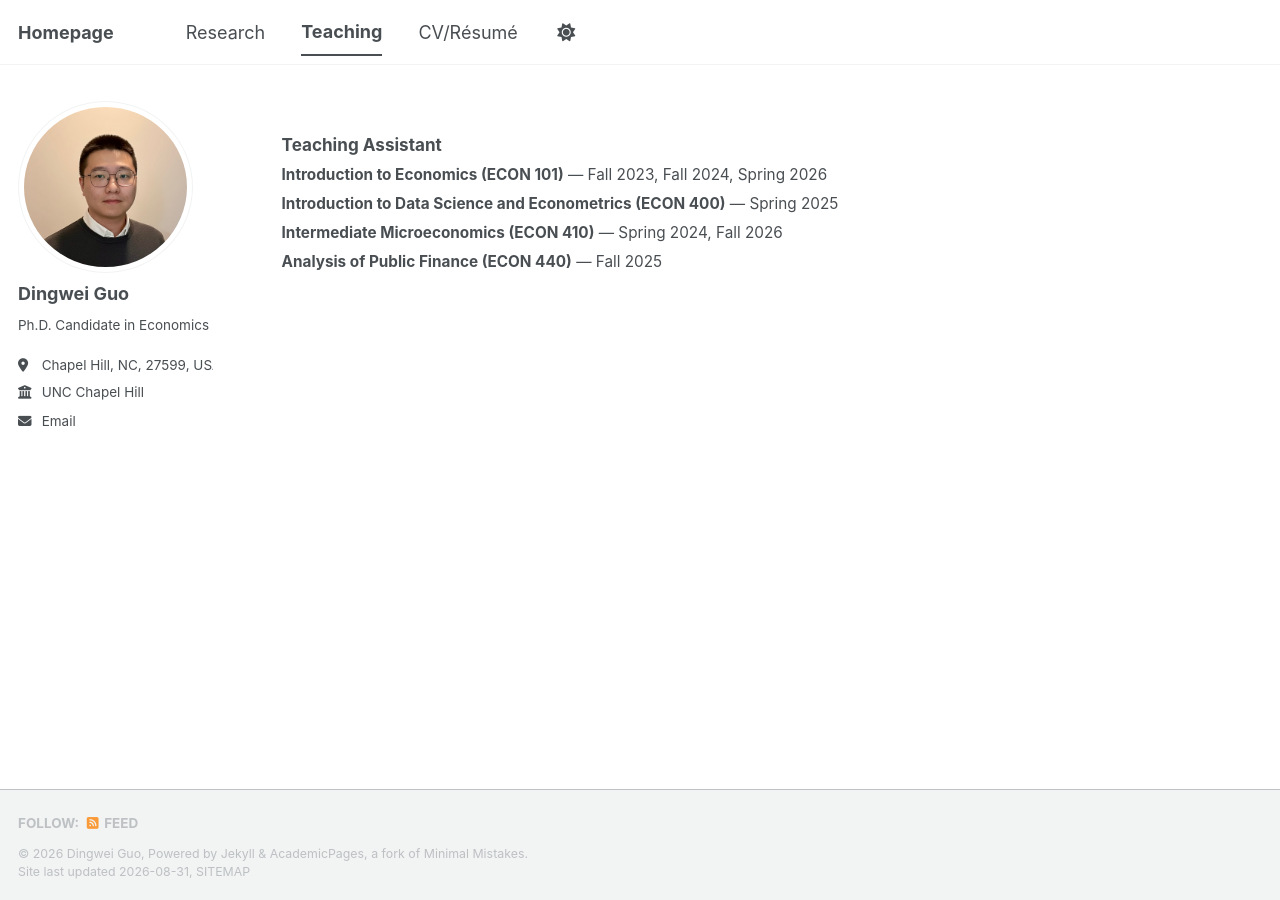
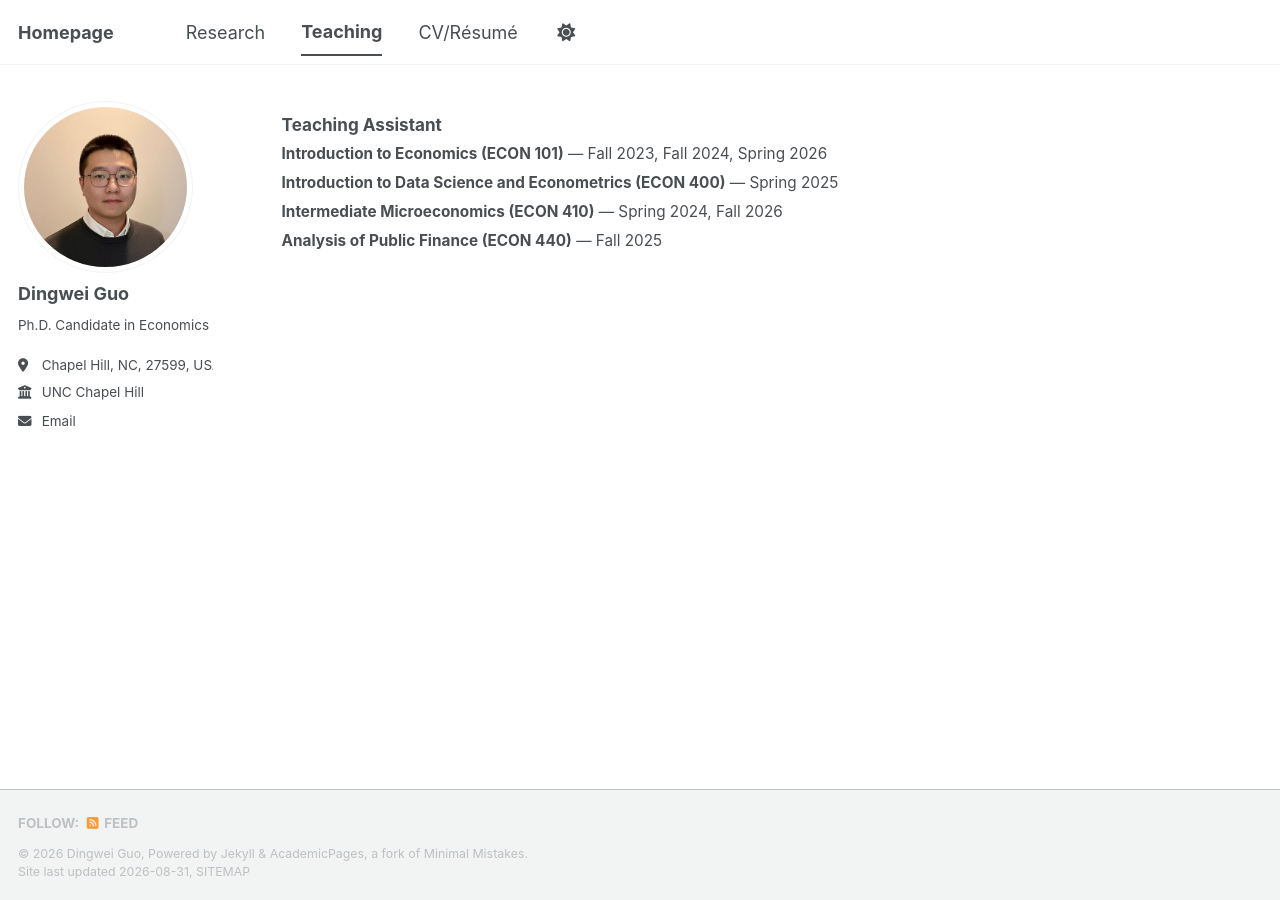
Before and after one commit to dw-guo/dw-guo.github.io, a Jekyll site: the page built from _pages/teaching.html, in a window 1280 px wide. Built offline with Jekyll 4.4.1, drawn with Linux system fonts in a browser that asks for light colours; a style sheet for code colours, icons or effects is not loaded.

Commit message:
Update heading for Teaching Assistant section

```diff
--- a/_pages/teaching.html
+++ b/_pages/teaching.html
@@ -5,7 +5,9 @@ permalink: /teaching/
 author_profile: true
 ---
 
-<h2 style="font-size: 0.95em;">Teaching Assistant</h2>
+<h2 style="font-size: 0.95em; margin-top: 0; margin-bottom: 0.45em;">
+  Teaching Assistant
+</h2>
 
 <div style="font-size: 0.85em; line-height: 1.45;">
 
```
